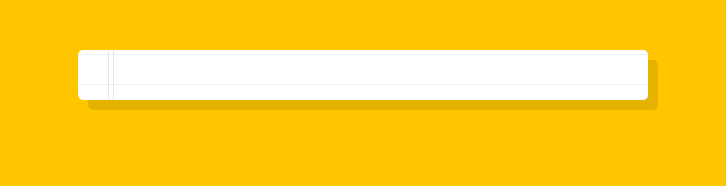
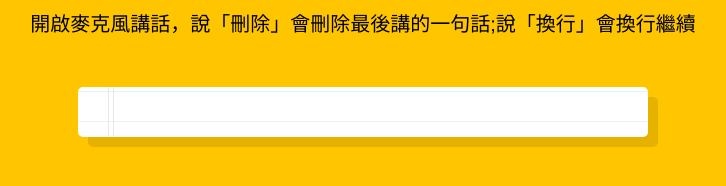
Before and after one commit to icguanyu/Js30, a website: page 20/index.html in a window 1280 px wide. Shown: the whole page, without its empty margins (277-1003 px from the left). Drawn offline with Linux system fonts and the light colour scheme.

Commit message:
no message

```diff
--- a/20/index.html
+++ b/20/index.html
@@ -7,7 +7,7 @@
 </head>
 
 <body>
-
+  <p style="text-align: center">開啟麥克風講話，說「刪除」會刪除最後講的一句話;說「換行」會換行繼續</p>
   <div class="words" contenteditable>
   </div>
 
```
